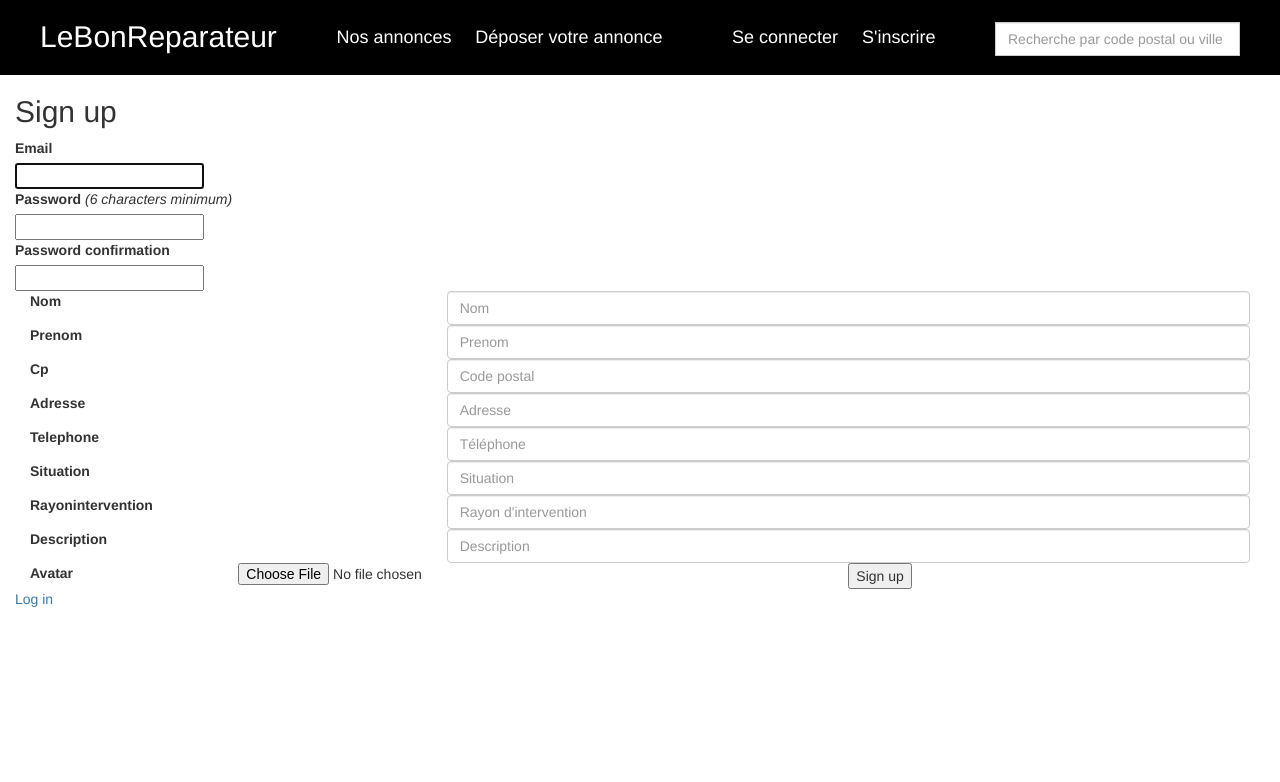
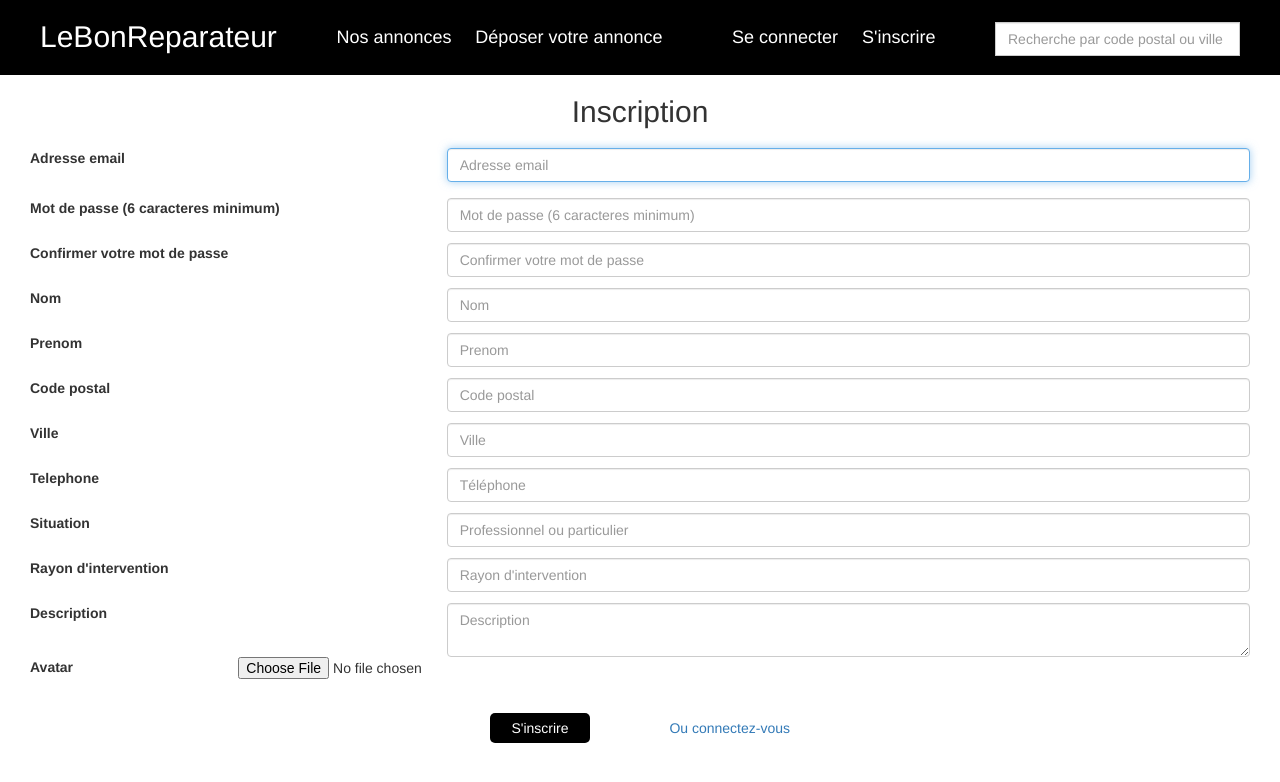
Before and after one commit to gaelgf/leBonReparateur, a Rails app: page /users/sign_up in a window 1280 px wide. Shown: the top 782 px of the page. Run offline with Rails 7, Linux system fonts and the light colour scheme; style sheets or scripts are compiled from the project's sources; parts of the project's set-up code (start-up, migrations or seed data) failed here and were passed over; some libraries are stand-ins or nearby versions.

Commit message:
add style for page inscription

```diff
--- a/projet-rails/app/assets/stylesheets/home.css
+++ b/projet-rails/app/assets/stylesheets/home.css
@@ -129,3 +129,39 @@
   font-size: 18px;
   text-align: center;
 }
+
+/* NEXT */
+.center{
+  text-align:center;
+}
+
+.button-sign-up{
+  background-color: black;
+  color: white;
+  border: 0px;
+  border-radius: 5px;
+  width: 100px;
+  height: 30px;
+  margin-top: 20px;
+}
+
+.actions{
+  width:300px;
+  height:50px;
+  margin: auto;
+}
+.actions button{
+  float:left;
+
+}
+.actions a{
+  float:right;
+  margin-top:25px;
+}
+
+.container .form-group{
+  height: 30px;
+}
+.separator-blank{
+  margin-bottom: 20px;
+}
--- a/projet-rails/app/views/devise/registrations/new.html.erb
+++ b/projet-rails/app/views/devise/registrations/new.html.erb
@@ -1,30 +1,36 @@
-<h2>Sign up</h2>
+<h2 class="center separator-blank">Inscription</h2>
 
 <%= form_for(resource, as: resource_name, url: registration_path(resource_name), :html => { :role => 'form'}) do |f| %>
   <%= devise_error_messages! %>
 
-  <div class="field">
-    <%= f.label :email %><br />
-    <%= f.email_field :email, autofocus: true %>
+  <div class="form-group">
+    <label class="col-sm-4 control-label">Adresse email</label>
+    <div class="col-sm-8">
+    <%= f.email_field :email, class: 'form-control', placeholder: 'Adresse email', autofocus: true %>
+    </div>
   </div>
 
-  <div class="field">
-    <%= f.label :password %>
-    <% if @minimum_password_length %>
-    <em>(<%= @minimum_password_length %> characters minimum)</em>
-    <% end %><br />
-    <%= f.password_field :password, autocomplete: "off" %>
+  <div class="separator-blank"></div>
+
+  <div class="form-group">
+    <label class="col-sm-4 control-label">Mot de passe (6 caracteres minimum)</label>
+    <div class="col-sm-8">
+      <%= f.password_field :password, class: 'form-control', placeholder: 'Mot de passe (6 caracteres minimum)', autocomplete: "off" %>
+    </div>
   </div>
 
-  <div class="field">
-    <%= f.label :password_confirmation %><br />
-    <%= f.password_field :password_confirmation, autocomplete: "off" %>
+  <div class="form-group">
+    <label class="col-sm-4 control-label">Confirmer votre mot de passe</label>
+    <div class="col-sm-8">
+      <%= f.password_field :password_confirmation, class: 'form-control', placeholder: 'Confirmer votre mot de passe', autocomplete: "off" %>
+    </div>
   </div>
 
   <div class="form-group">
     <label class="col-sm-4 control-label"><%= f.label :nom %></label>
     <div class="col-sm-8">
       <%= f.text_field :nom , class: 'form-control', placeholder: 'Nom'%>
+
     </div>
   </div>
 
@@ -36,16 +42,16 @@
   </div>
 
   <div class="form-group">
-    <label class="col-sm-4 control-label"><%= f.label :cp %></label>
+    <label class="col-sm-4 control-label">Code postal</label>
     <div class="col-sm-8">
       <%= f.text_field :cp , class: 'form-control', placeholder: 'Code postal'%>
     </div>
   </div>
 
   <div class="form-group">
-    <label class="col-sm-4 control-label"><%= f.label :adresse %></label>
+    <label class="col-sm-4 control-label">Ville</label>
     <div class="col-sm-8">
-      <%= f.text_field :adresse , class: 'form-control', placeholder: 'Adresse'%>
+      <%= f.text_field :adresse , class: 'form-control', placeholder: 'Ville'%>
     </div>
   </div>
 
@@ -59,12 +65,12 @@
   <div class="form-group">
     <label class="col-sm-4 control-label"><%= f.label :situation %></label>
     <div class="col-sm-8">
-      <%= f.text_field :situation , class: 'form-control', placeholder: 'Situation'%>
+      <%= f.text_field :situation , class: 'form-control', placeholder: 'Professionnel ou particulier'%>
     </div>
   </div>
 
   <div class="form-group">
-    <label class="col-sm-4 control-label"><%= f.label :rayonIntervention %></label>
+    <label class="col-sm-4 control-label">Rayon d'intervention</label>
     <div class="col-sm-8">
       <%= f.text_field :rayonIntervention , class: 'form-control', placeholder: 'Rayon d\'intervention'%>
     </div>
@@ -73,7 +79,7 @@
   <div class="form-group">
     <label class="col-sm-4 control-label"><%= f.label :description %></label>
     <div class="col-sm-8">
-      <%= f.text_field :description , class: 'form-control', placeholder: 'Description'%>
+      <%= f.text_area :description , class: 'form-control', placeholder: 'Description'%>
     </div>
   </div>
 
@@ -85,8 +91,7 @@
     </div>
 
   <div class="actions">
-    <%= f.submit "Sign up" %>
+    <button class="button-sign-up" type="submit">S'inscrire</button>
+    <a href="users/sign_in">Ou connectez-vous</a>
   </div>
 <% end %>
-
-<%= render "devise/shared/links" %>
```
